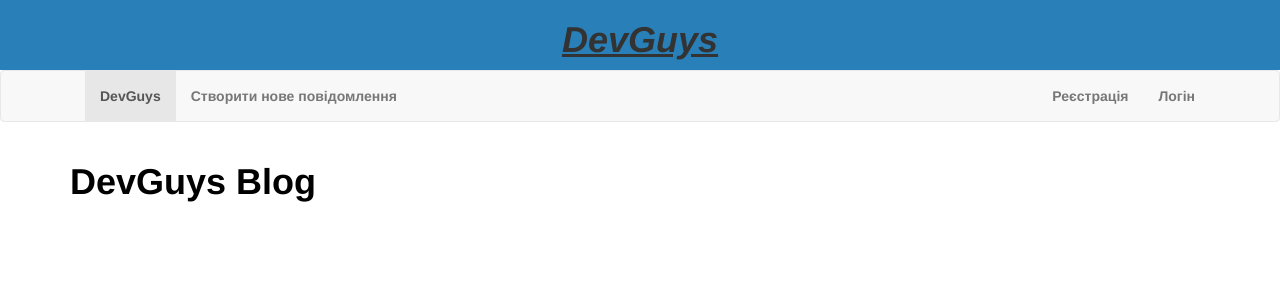
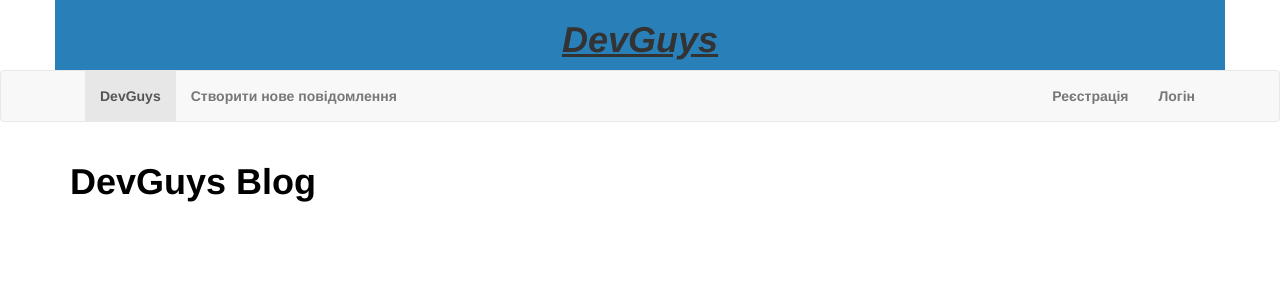
Before and after one commit to DevGuysPy/DjangoBlog, a Django app: page / in a window 1280 px wide. Shown: the top 300 px of the page. Run offline with Django 3.2, Linux system fonts and the light colour scheme; data that the repository does not hold is empty; some libraries are stand-ins or nearby versions.

Commit message:
Added container to header

```diff
--- a/templates/article.html
+++ b/templates/article.html
@@ -8,8 +8,10 @@
     <link rel="stylesheet" type="text/css" href="{% static 'css/style.css' %}">
 </head>
 <body>
+    <div class="container">
     <div class="row Anya">
         <center><h1 class="bg"><strong><em><u>DevGuys</u></em></strong></h1></center>
+    </div>
     </div>
     <nav class="navbar navbar-default">
         <div class="container">
--- a/templates/index.html
+++ b/templates/index.html
@@ -10,9 +10,12 @@
 </head>
 
 <body>
+    <div class="container">
     <div class="row Anya">
         <center><h1 class="bg"><strong><em><u>DevGuys</u></em></strong></h1></center>
     </div>
+    </div>
+
     <nav class="navbar navbar-default">
         <div class="container">
             <div class="navbar-header">
--- a/templates/new_article.html
+++ b/templates/new_article.html
@@ -10,9 +10,12 @@
 </head>
 
 <body>
+    <div class="container">
     <div class="row Anya">
         <center><h1 class="bg"><strong><em><u>DevGuys</u></em></strong></h1></center>
     </div>
+    </div>
+
     <nav class="navbar navbar-default">
         <div class="container">
             <div class="navbar-header">
--- a/templates/registration/login.html
+++ b/templates/registration/login.html
@@ -10,8 +10,10 @@
 </head>
 
 <body>
+    <div class="container">
     <div class="row Anya">
         <center><h1 class="bg"><strong><em><u>DevGuys</u></em></strong></h1></center>
+    </div>
     </div>
     <nav class="navbar navbar-default">
         <div class="container">
--- a/templates/registration/registration.html
+++ b/templates/registration/registration.html
@@ -8,9 +8,12 @@
     <link rel="stylesheet" href="{% static 'css/registration.css' %}">
 </head>
 <body>
+    <div class="container">
     <div class="row Anya">
         <center><h1 class="bg"><strong><em><u>DevGuys</u></em></strong></h1></center>
     </div>
+    </div>
+
     <nav class="navbar navbar-default">
         <div class="container">
             <div class="navbar-header">
```
